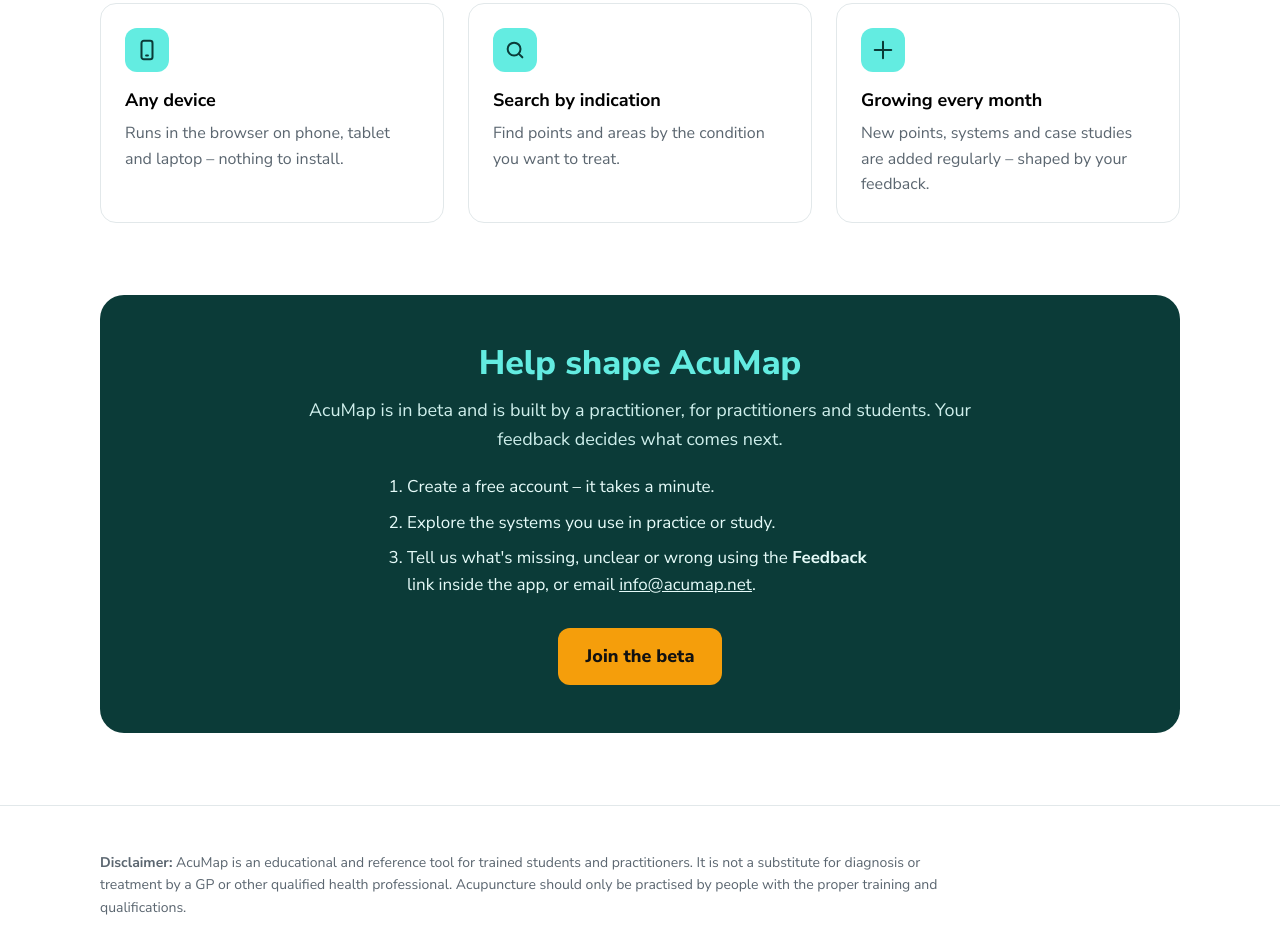
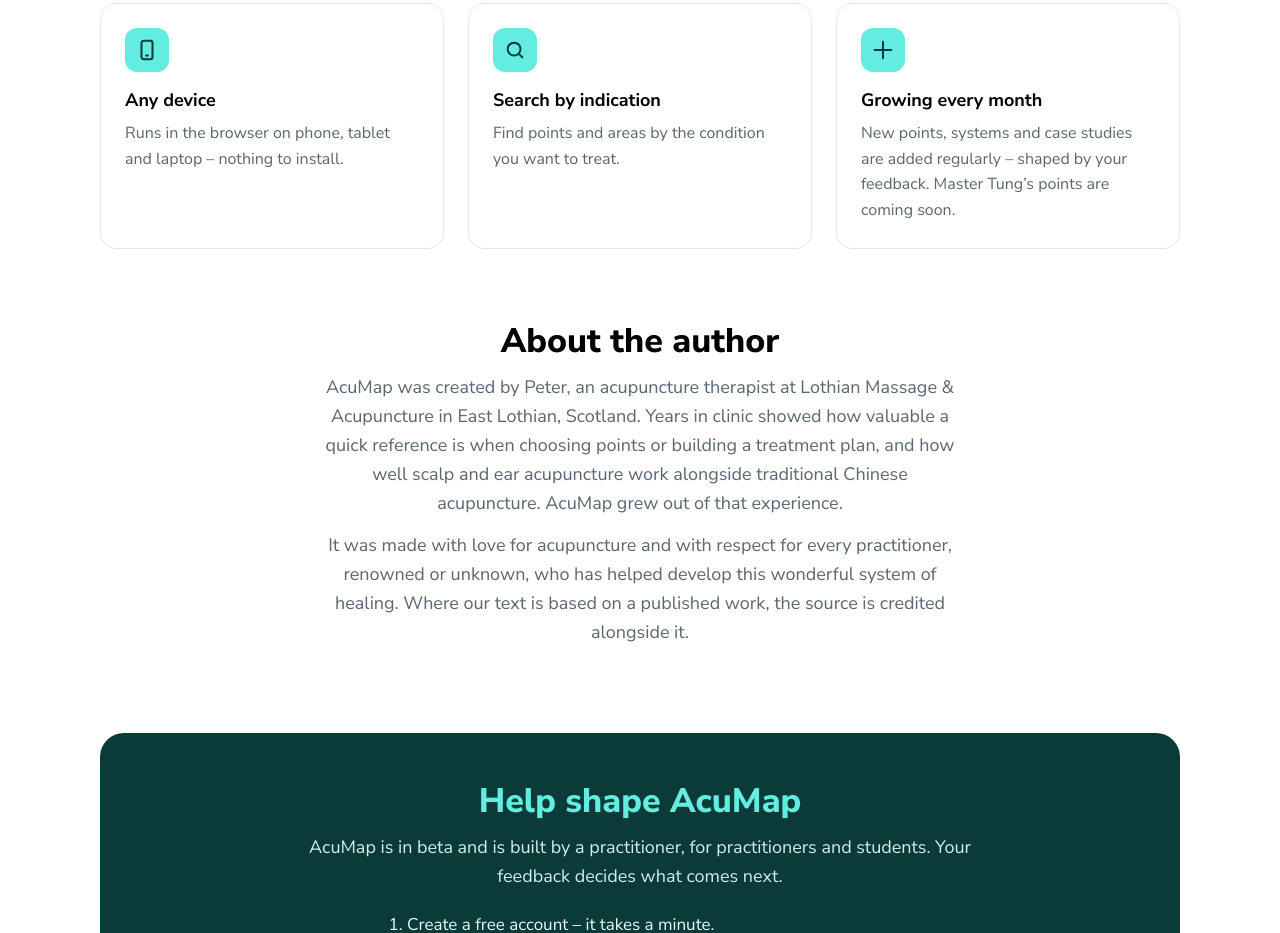
Before and after one commit to PeterSIdo/acumap-site, a plain HTML site: page index.html in a window 1280 px wide. Shown: the part 2779-3712 px from the top of the page. Drawn offline with Linux system fonts and the light colour scheme.

Commit message:
About the author section; Master Tung's points coming soon
Co-Authored-By: Claude Opus 5.5 <noreply@anthropic.com>

```diff
--- a/index.html
+++ b/index.html
@@ -135,6 +135,8 @@
     }
 
     /* Beta callout */
+    .author { max-width: 40em; margin: 0 auto; text-align: center; }
+    .author p { color: var(--muted); font-size: 18px; margin: 0 0 14px; }
     .beta {
       background: var(--ink); color: #E6FBF9; border-radius: 24px;
       padding: 48px 40px; text-align: center;
@@ -294,9 +296,17 @@
         <div class="feat">
           <div class="ico"><svg width="22" height="22" viewBox="0 0 24 24" fill="none" stroke="currentColor" stroke-width="2.2" stroke-linecap="round" stroke-linejoin="round"><path d="M12 3v18M3 12h18"/></svg></div>
           <h3>Growing every month</h3>
-          <p>New points, systems and case studies are added regularly – shaped by your feedback.</p>
+          <p>New points, systems and case studies are added regularly – shaped by your feedback. Master Tung’s points are coming soon.</p>
         </div>
       </div>
+    </div>
+  </section>
+
+  <section id="author" style="padding-top:0">
+    <div class="wrap author">
+      <h2>About the author</h2>
+      <p>AcuMap was created by Peter, an acupuncture therapist at Lothian Massage &amp; Acupuncture in East Lothian, Scotland. Years in clinic showed how valuable a quick reference is when choosing points or building a treatment plan, and how well scalp and ear acupuncture work alongside traditional Chinese acupuncture. AcuMap grew out of that experience.</p>
+      <p>It was made with love for acupuncture and with respect for every practitioner, renowned or unknown, who has helped develop this wonderful system of healing. Where our text is based on a published work, the source is credited alongside it.</p>
     </div>
   </section>
 
```
